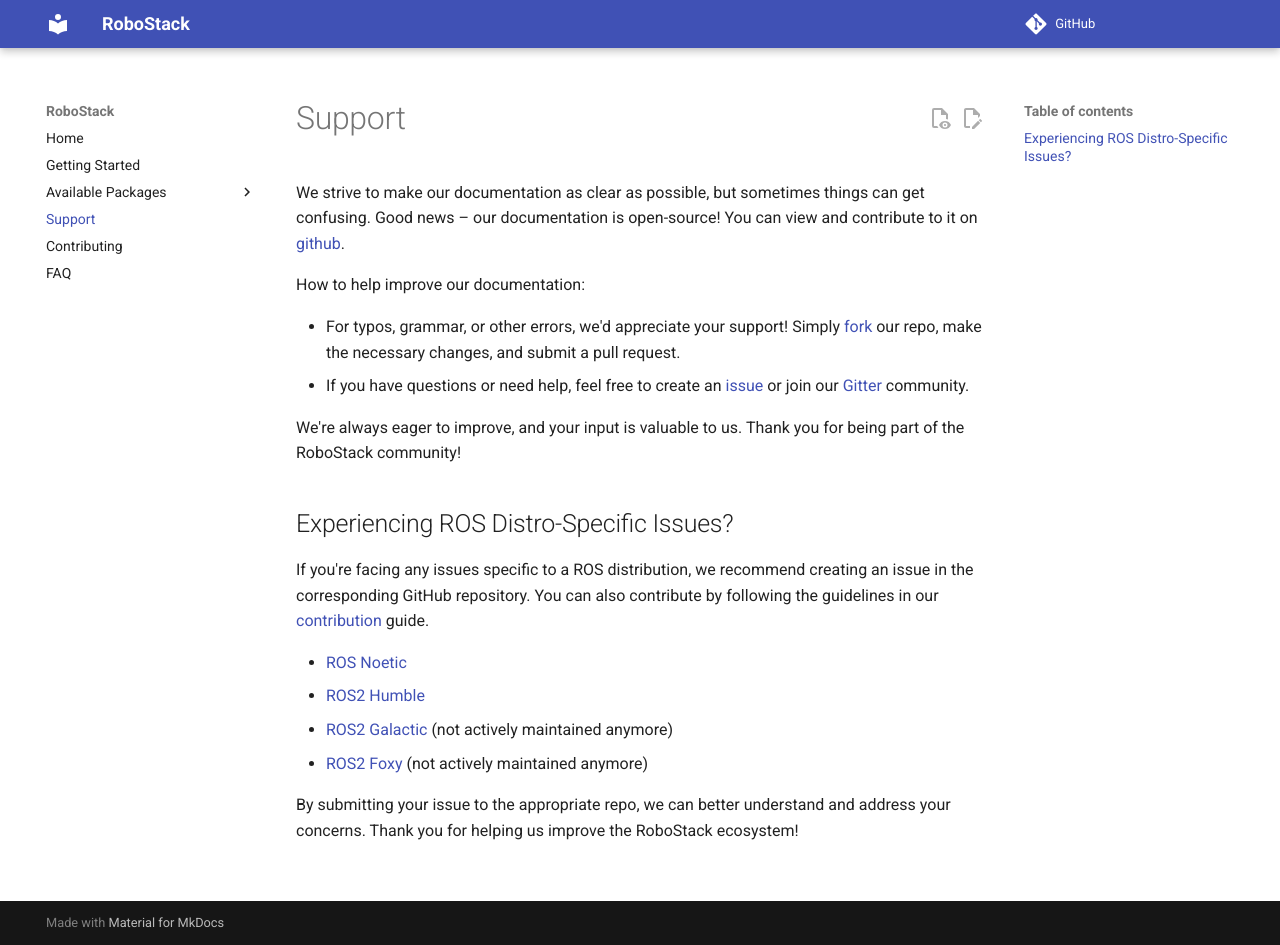
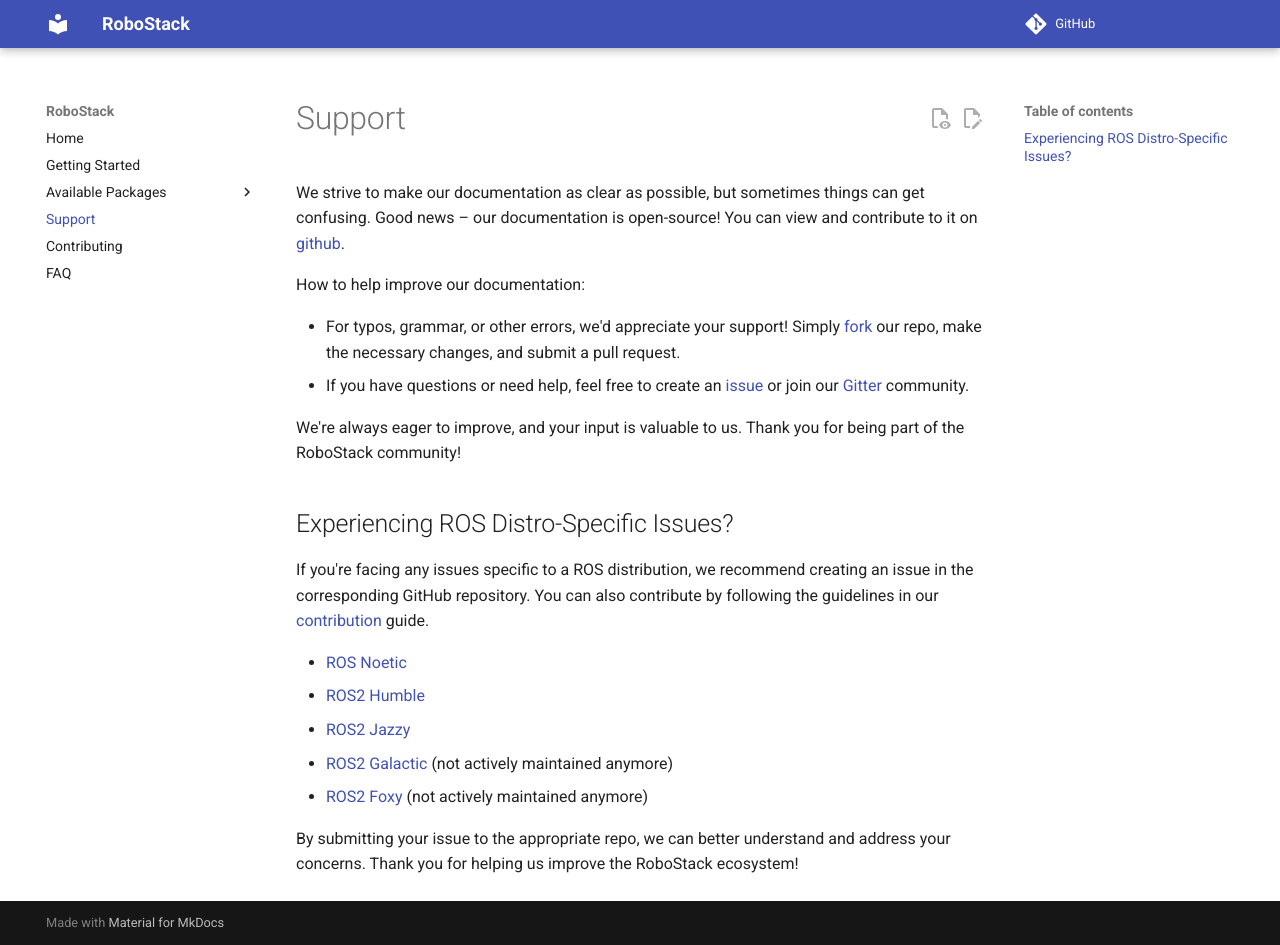
Before and after one commit to RoboStack/robostack.github.io, an MkDocs documentation site: the page built from docs/support.md, in a window 1280 px wide and 945 px high. Built offline with MkDocs 1.6.1 and Material for MkDocs 9.7.7, drawn with Linux system fonts in a browser that asks for light colours; comment, search, counter and statistics services are not loaded.

Commit message:
Add jazzy

```diff
--- a/docs/support.md
+++ b/docs/support.md
@@ -15,6 +15,7 @@
 
 * [ROS Noetic](https://github.com/RoboStack/ros-noetic/issues/new/choose)
 * [ROS2 Humble](https://github.com/RoboStack/ros-humble/issues/new/choose)
+* [ROS2 Jazzy](https://github.com/RoboStack/ros-jazzy/issues/new/choose)
 * [ROS2 Galactic](https://github.com/RoboStack/ros-galactic/issues/new/choose) (not actively maintained anymore)
 * [ROS2 Foxy](https://github.com/RoboStack/ros-foxy/issues/new/choose) (not actively maintained anymore)
 
```
